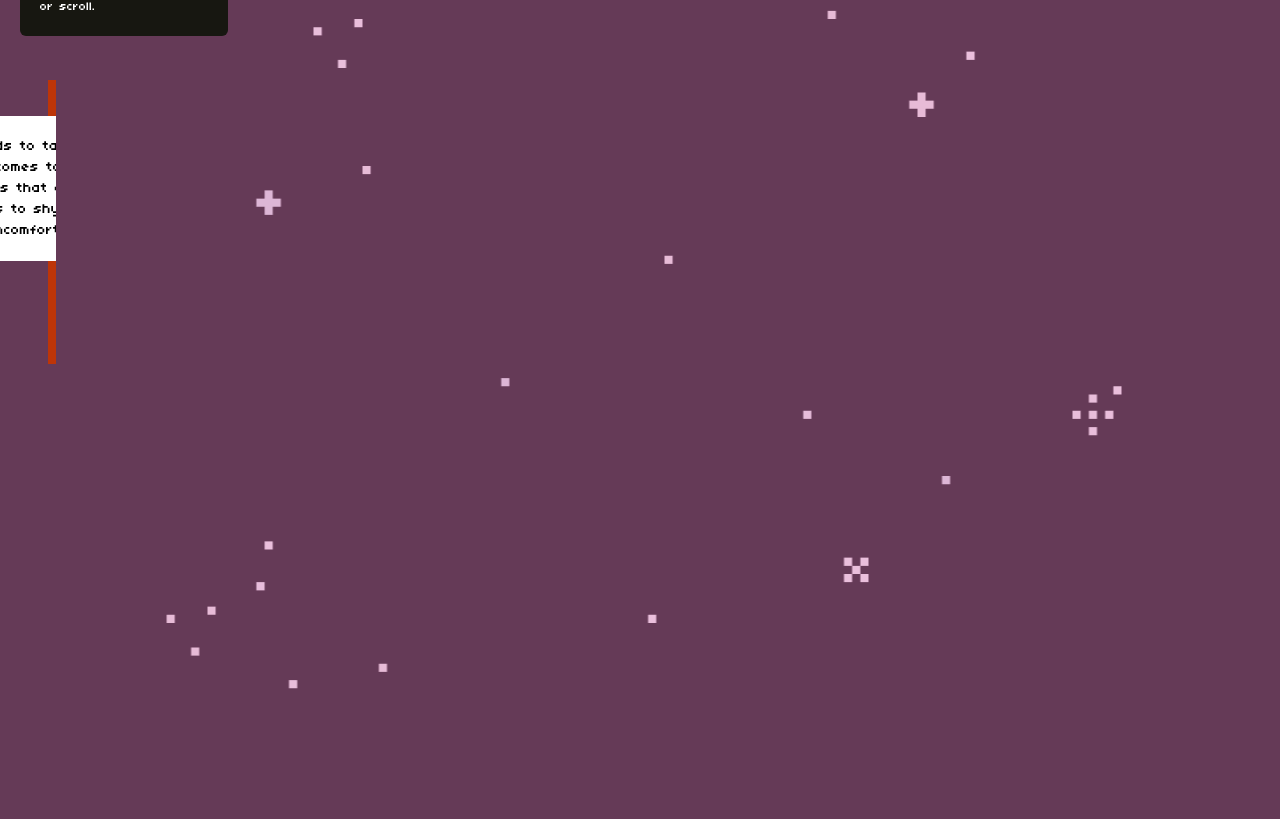
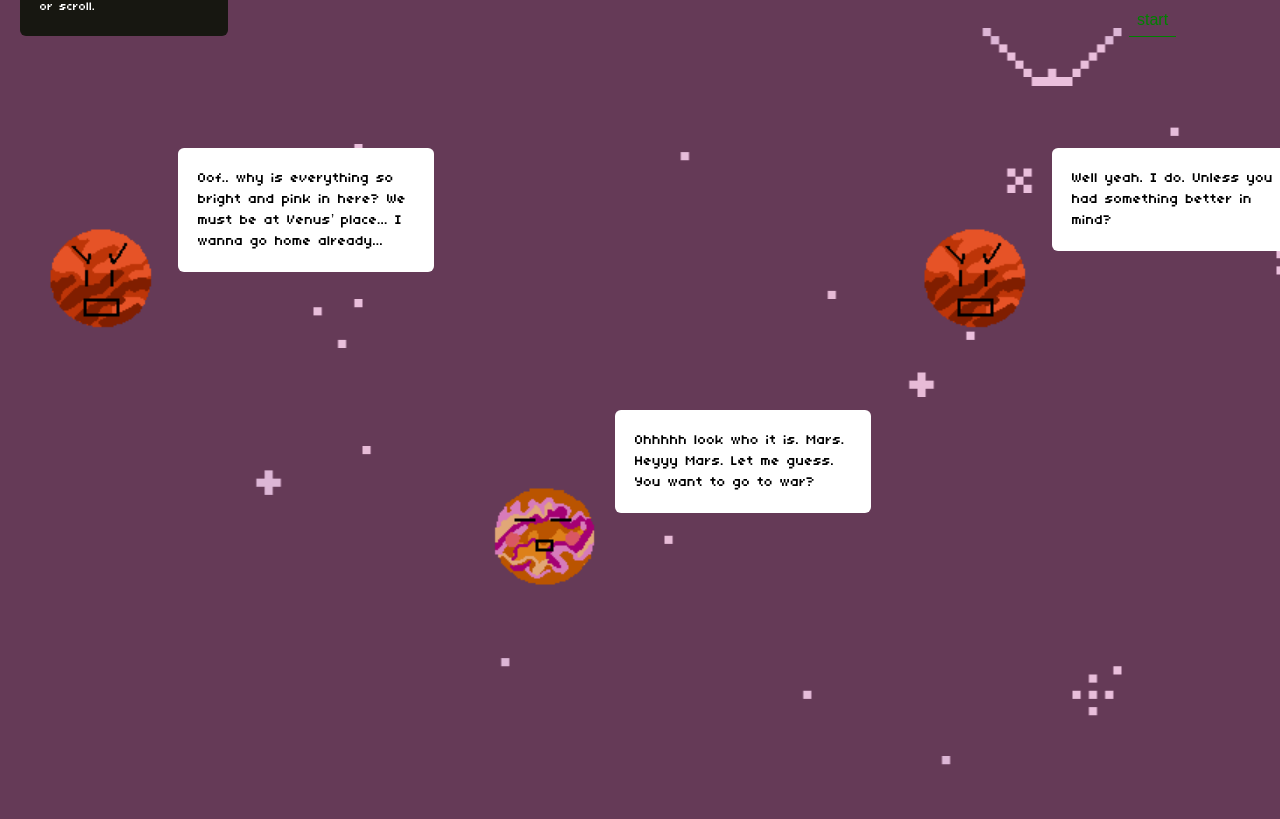
Before and after one commit to danyabaron/cosmic-crossroads, a React (Create React App) app: page /mars-game in a window 1280 px wide. Shown: the part 357-1176 px from the top of the page. Built offline with nearby package versions, Linux system fonts and the light colour scheme.

Commit message:
fixed layout on first panel

```diff
--- a/src/Pages/MarsPath/MarsGame.js
+++ b/src/Pages/MarsPath/MarsGame.js
@@ -80,7 +80,7 @@ function MarsGame() {
 
 
             {/* container for the venus-grotto portion at top left of screen */}
-           <div className='flex flex-col w-1/2 h-fit mt-10 ml-5 gap-5' id='venus-grotto-container'>
+           <div className='flex flex-col w-2/3 md:w-1/2 h-fit mt-10 ml-5 gap-5' id='venus-grotto-container'>
 
                             {/* container for the top black box */}
                             <div className='flex flex-col md:flex-row lg:flex-row gap-8 bg-main-black p-5
@@ -115,9 +115,11 @@ function MarsGame() {
             <div ref={container}  id="scroll-container" className=' flex w-[600%] h-full flex-nowrap p-7 overflow-x-hidden' >
 
                         {/* container for first scroll section / dialogue */}
-                    <section id="panel" className='bg-mars-red w-screen min-h-screen mt-4 ml-5 mb-4 p-9'>
+                    <section id="panel" className=' w-screen min-h-screen flex flex-col gap-14'>
 
-                        <div id='mars-dialogue' className='flex flex-row w-fit h-fit mt-9 absolute top-10 left-20'>
+                        <div id='container-panel-mars' className='flex flex-row w-full h-fit pt-12 justify-between'>
+
+                            <div id='mars-dialogue' className='flex flex-row w-fit h-fit mt-9 '>
 
                                 <div id='mars-pic' className='mt-14'>
                                     <img className="w-[100px]  sm:w-[100px]  md:w-[100px]  lg:w-[150px] " src={MarsGif} alt="Mars Gif"/>
@@ -128,7 +130,23 @@ function MarsGame() {
 
                             </div>
 
-                        <div id='venus-dialogue' className='flex flex-row w-fit h-fit mt-9 absolute top-[400px] left-1/3'>
+
+                                <div id='mars-dialogue' className='flex flex-row w-fit h-fit mt-9'>
+                                    <div id='mars-pic' className='mt-14'>
+                                        <img className="w-[100px]  sm:w-[100px]  md:w-[100px]  lg:w-[150px] " src={MarsGif} alt="Venus Gif"/>
+                                    </div>
+                                    <div id ='mars-text' className='flex w-64 h-fit bg-white rounded-md font-body text-wrap p-5 text-xs md:text-sm'>
+                                        Well yeah. I do. Unless you had something better in mind?
+                                    </div>
+
+                                </div>
+
+
+                        </div>
+
+
+                    <div id='container-panel-venus' className='flex flex-row w-full h-full justify-center '>
+                        <div id='venus-dialogue' className='flex flex-row w-fit h-fit'>
 
                             <div id='venus-pic' className='mt-14'>
                                 <img className="w-[100px]  sm:w-[100px]  md:w-[100px]  lg:w-[150px] " src={VenusGifAnnoyed} alt="Venus Gif"/>
@@ -139,16 +157,8 @@ function MarsGame() {
 
                         </div>
 
-                        <div id='mars-dialogue' className='flex flex-row w-fit h-fit mt-9 absolute top-10 right-32'>
-                            <div id='mars-pic' className='mt-14'>
-                                <img className="w-[100px]  sm:w-[100px]  md:w-[100px]  lg:w-[150px] " src={MarsGif} alt="Venus Gif"/>
-                            </div>
-                            <div id ='mars-text' className='flex w-64 h-fit bg-white rounded-md font-body text-wrap p-5 text-xs md:text-sm'>
-                                Well yeah. I do. Unless you had something better in mind?
-                            </div>
 
                     </div>
-
 
                     </section>
 
```
Lines whose indentation alone changed are shown as unchanged.
